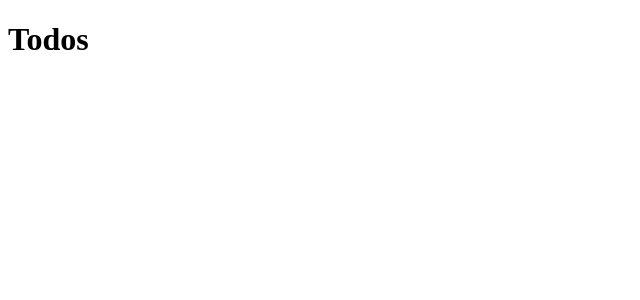
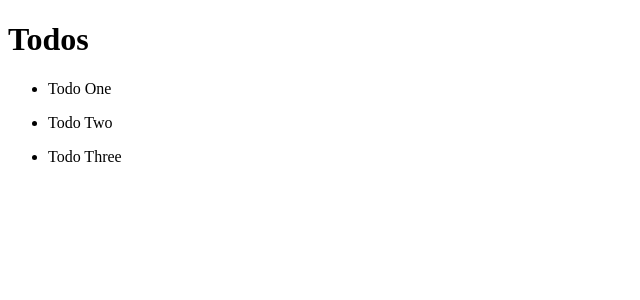
Before and after one commit to RadekKosiada/angular-crashCourse, an Angular app: page / in a window 1280 px wide. Shown: the top 300 px of the page, without its empty margins (0-640 px from the left). Built offline with nearby package versions, Linux system fonts and the light colour scheme.

Commit message:
Render todos in html

```diff
--- a/src/app/components/todos/todos.component.html
+++ b/src/app/components/todos/todos.component.html
@@ -1 +1,4 @@
 <h1>Todos</h1>
+<ul *ngFor="let todo of todos">
+    <li>{{ todo.title }}</li>
+</ul>
```
